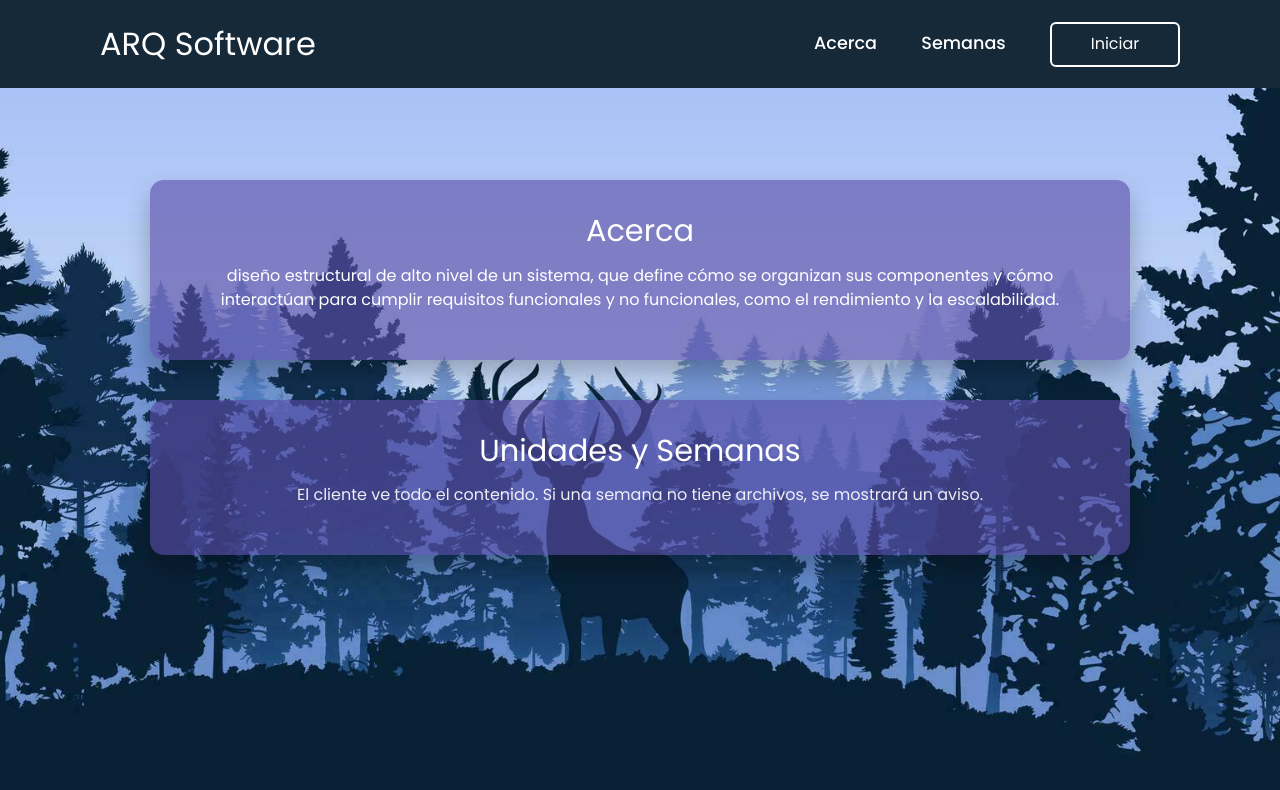
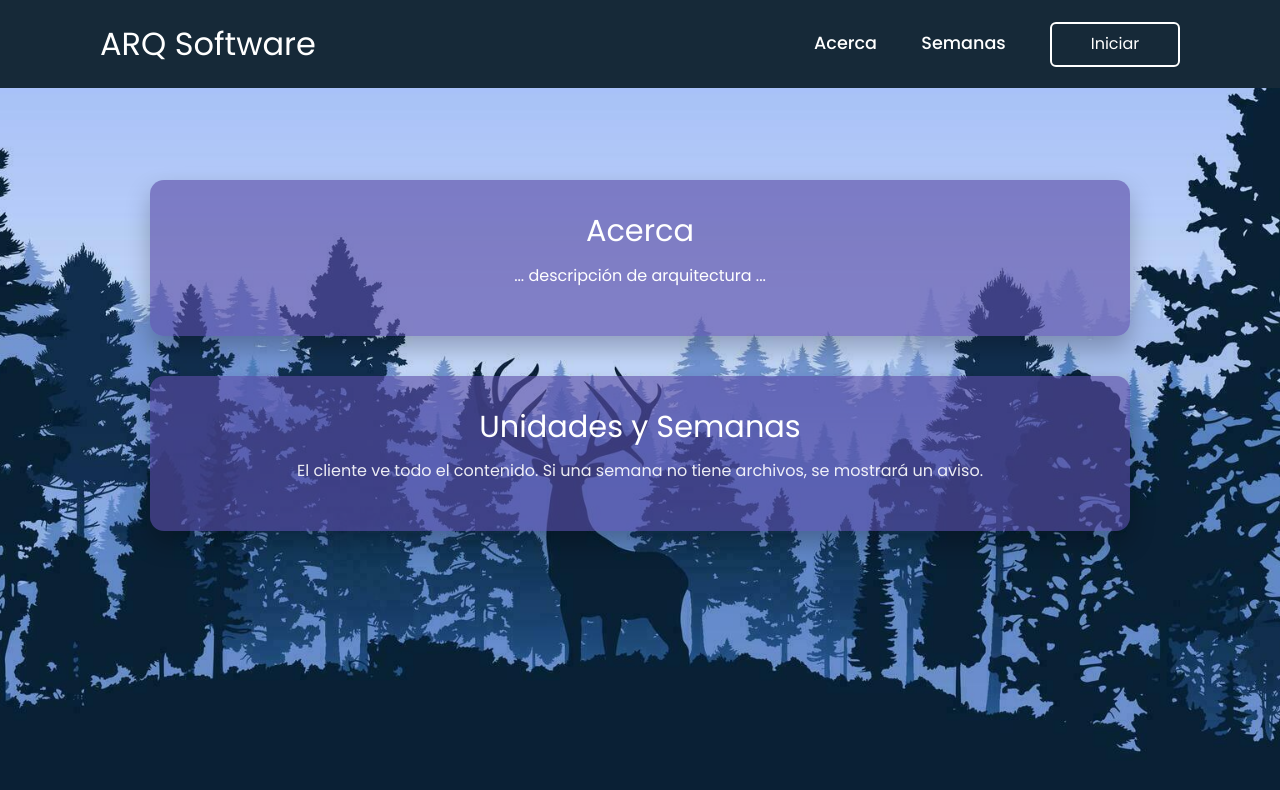
Before and after one commit to Gomball23/pagina-web, a plain HTML site: page index.html in a window 1280 px wide. Drawn offline with nearby package versions, Linux system fonts and the light colour scheme; some packages are replaced by stand-ins of ours; a script that the page names is missing.

Commit message:
Add files via upload

```diff
--- a/index.html
+++ b/index.html
@@ -28,8 +28,7 @@
     <!-- ACERCA -->
     <section id="acerca" class="section box">
       <h2>Acerca</h2>
-      <p>diseño estructural de alto nivel de un sistema, que define cómo se organizan sus componentes y
-        cómo interactúan para cumplir requisitos funcionales y no funcionales, como el rendimiento y la escalabilidad.</p>
+      <p>... descripción de arquitectura ...</p>
     </section>
 
     <!-- SOLO UNIDADES / SEMANAS -->
```
